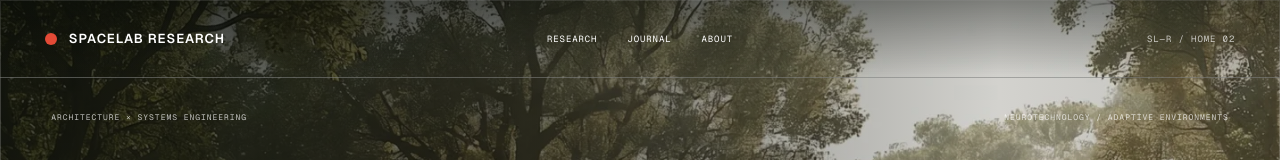
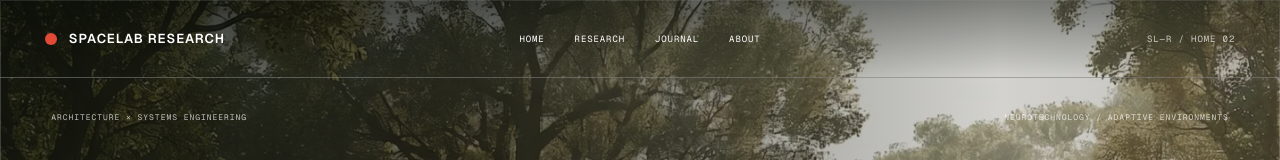
Before and after one commit to SpaceLabResearch/SpaceLabResearch.github.io, a Next.js app: page /test-home in a window 1280 px wide. Shown: the top 160 px of the page. Built offline with nearby package versions, Linux system fonts and the light colour scheme.

Commit message:
Add Home link to test home navigation

```diff
--- a/app/test-home/page.tsx
+++ b/app/test-home/page.tsx
@@ -2,11 +2,12 @@ export default function TestHome() {
   return (
     <main className="test-home">
       <header className="test-header">
-        <a className="test-brand" href="/">
+        <a className="test-brand" href="/test-home/">
           <i aria-hidden="true" />
           <strong>SPACELAB RESEARCH</strong>
         </a>
         <nav aria-label="Test home navigation">
+          <a href="/test-home/">HOME</a>
           <a href="#research">RESEARCH</a>
           <a href="/#journal">JOURNAL</a>
           <a href="/#about">ABOUT</a>
```
